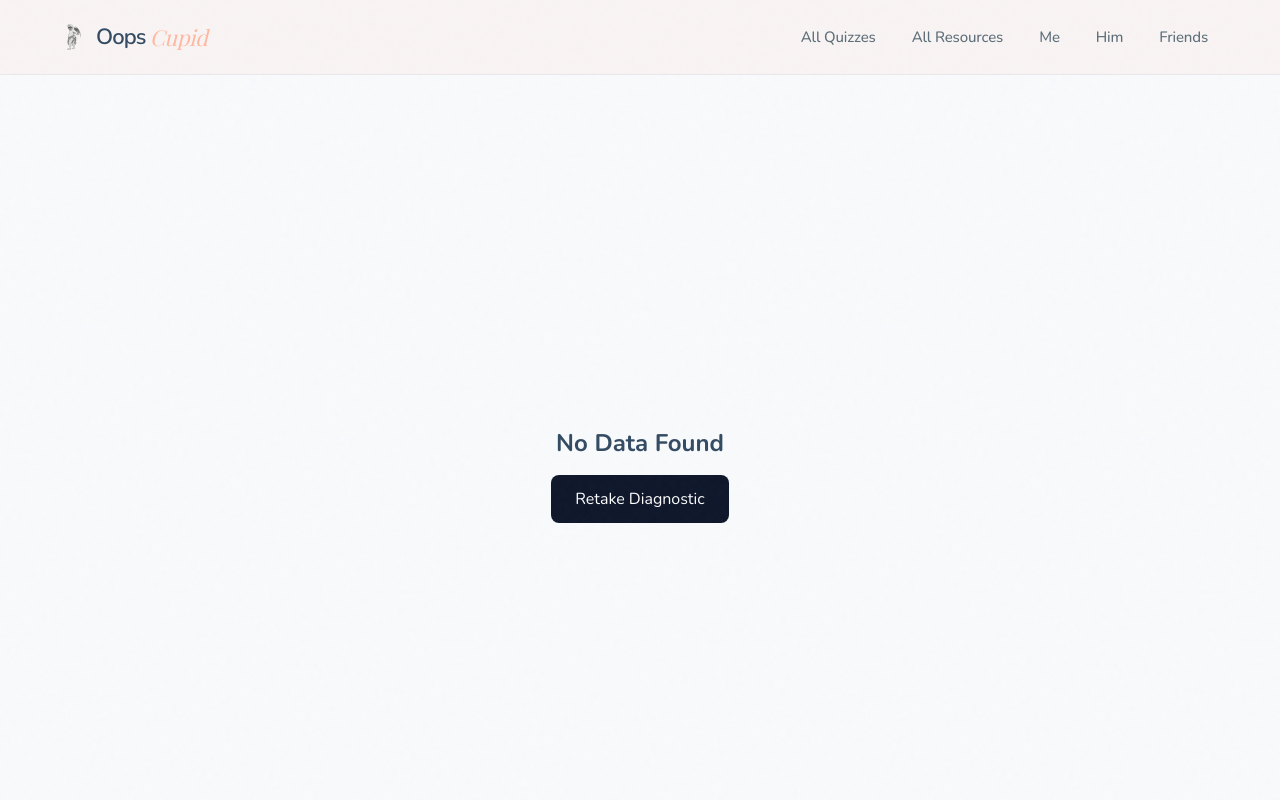
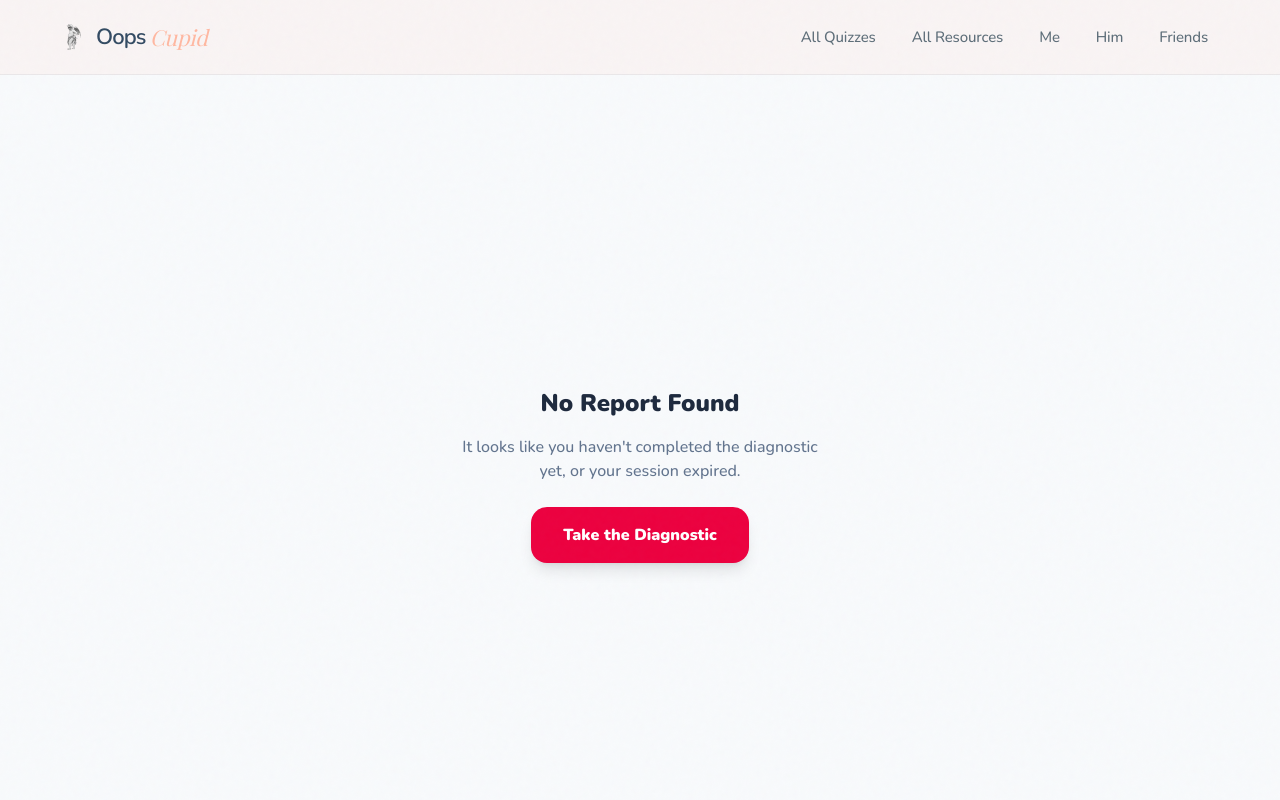
Before and after one commit to Sinadehesh/OopsCupid, a Next.js app: page /is-he-cheating/premium in a window 1280 px wide. Shown: the top 800 px of the page. Built offline with nearby package versions, Linux system fonts and the light colour scheme; a web font is replaced by a local one.

Commit message:
fix: normalize data in premium page + null-safe vectors guard in InfidelityMasterReport

```diff
--- a/app/is-he-cheating/premium/page.tsx
+++ b/app/is-he-cheating/premium/page.tsx
@@ -2,6 +2,27 @@
 import React, { useEffect, useState } from "react";
 import { useRouter } from "next/navigation";
 import InfidelityMasterReport from "@/components/report/InfidelityMasterReport";
+
+/** Ensures whatever shape came out of localStorage is safe to render */
+function normalize(raw: any) {
+  const score = typeof raw?.score === "number" ? raw.score : 65;
+  const riskLevel =
+    raw?.riskLevel === "SEVERE" || raw?.riskLevel === "MODERATE"
+      ? raw.riskLevel
+      : "ELEVATED";
+  const v = raw?.vectors ?? {};
+  return {
+    score,
+    riskLevel,
+    email: raw?.email ?? "",
+    vectors: {
+      digital:       typeof v.digital       === "number" ? v.digital       : score,
+      chronological: typeof v.chronological === "number" ? v.chronological : score,
+      intimacy:      typeof v.intimacy      === "number" ? v.intimacy      : score,
+      micro:         typeof v.micro         === "number" ? v.micro         : score,
+    },
+  };
+}
 
 export default function CheatingPremiumPage() {
   const router = useRouter();
@@ -9,9 +30,11 @@ export default function CheatingPremiumPage() {
   const [loading, setLoading] = useState(true);
 
   useEffect(() => {
-    const stored = localStorage.getItem("infidelity_result");
-    if (stored) {
-      try { setData(JSON.parse(stored)); } catch (e) {}
+    try {
+      const stored = localStorage.getItem("infidelity_result");
+      if (stored) setData(normalize(JSON.parse(stored)));
+    } catch (e) {
+      // malformed JSON — fall through to "no data" state
     }
     setLoading(false);
   }, []);
@@ -19,17 +42,23 @@ export default function CheatingPremiumPage() {
   if (loading) {
     return (
       <div className="min-h-screen flex items-center justify-center bg-[#f8fafc]">
-        <div className="w-16 h-16 border-4 border-rose-200 border-t-rose-600 rounded-full animate-spin"></div>
+        <div className="w-16 h-16 border-4 border-rose-200 border-t-rose-600 rounded-full animate-spin" />
       </div>
     );
   }
 
   if (!data) {
     return (
-      <div className="min-h-screen flex flex-col items-center justify-center bg-[#f8fafc]">
-        <h2 className="text-2xl font-bold mb-4">No Data Found</h2>
-        <button onClick={() => router.push('/is-he-cheating')} className="bg-slate-900 text-white px-6 py-3 rounded-lg hover:bg-slate-800">
-          Retake Diagnostic
+      <div className="min-h-screen flex flex-col items-center justify-center gap-4 bg-[#f8fafc] px-6 text-center">
+        <h2 className="text-2xl font-black text-slate-800">No Report Found</h2>
+        <p className="text-slate-500 font-medium max-w-sm">
+          It looks like you haven&apos;t completed the diagnostic yet, or your session expired.
+        </p>
+        <button
+          onClick={() => router.push("/is-he-cheating")}
+          className="mt-2 bg-rose-600 text-white font-black px-8 py-4 rounded-2xl hover:bg-rose-500 transition-colors shadow-lg"
+        >
+          Take the Diagnostic
         </button>
       </div>
     );
```
